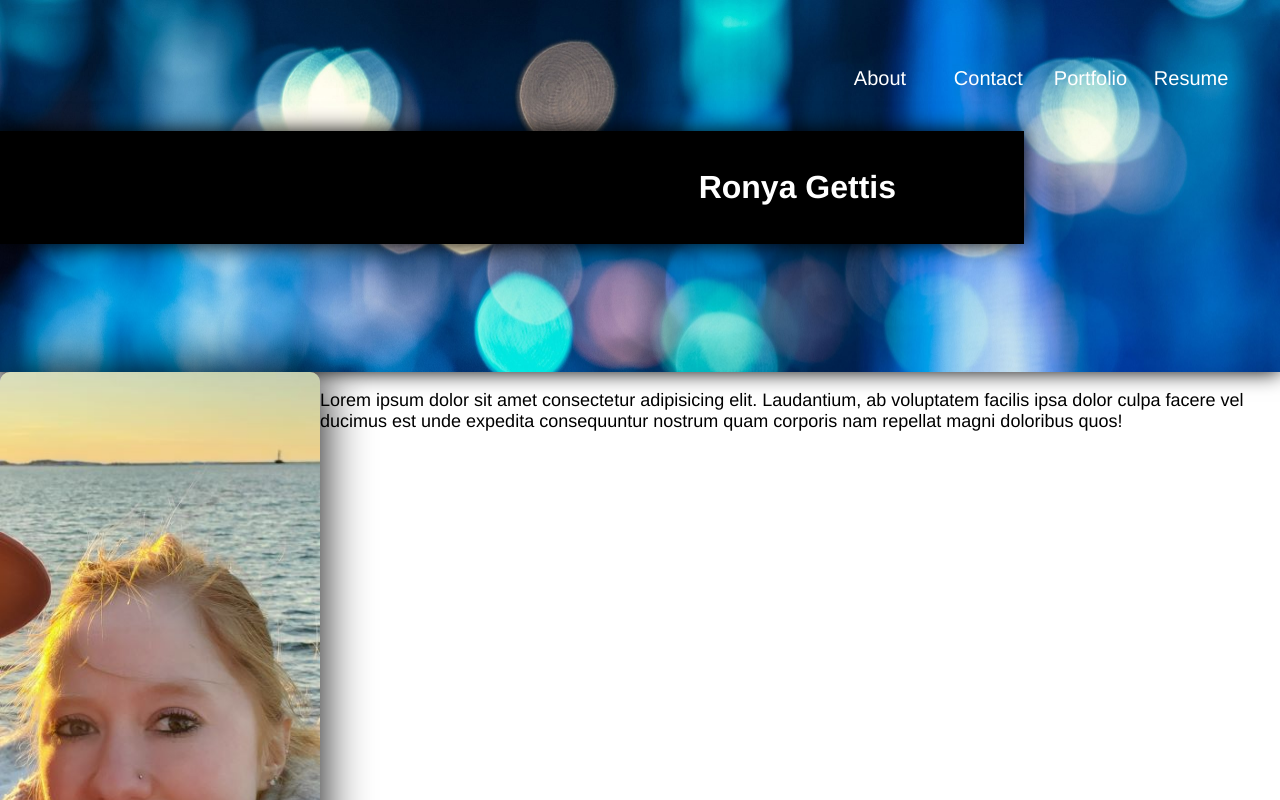
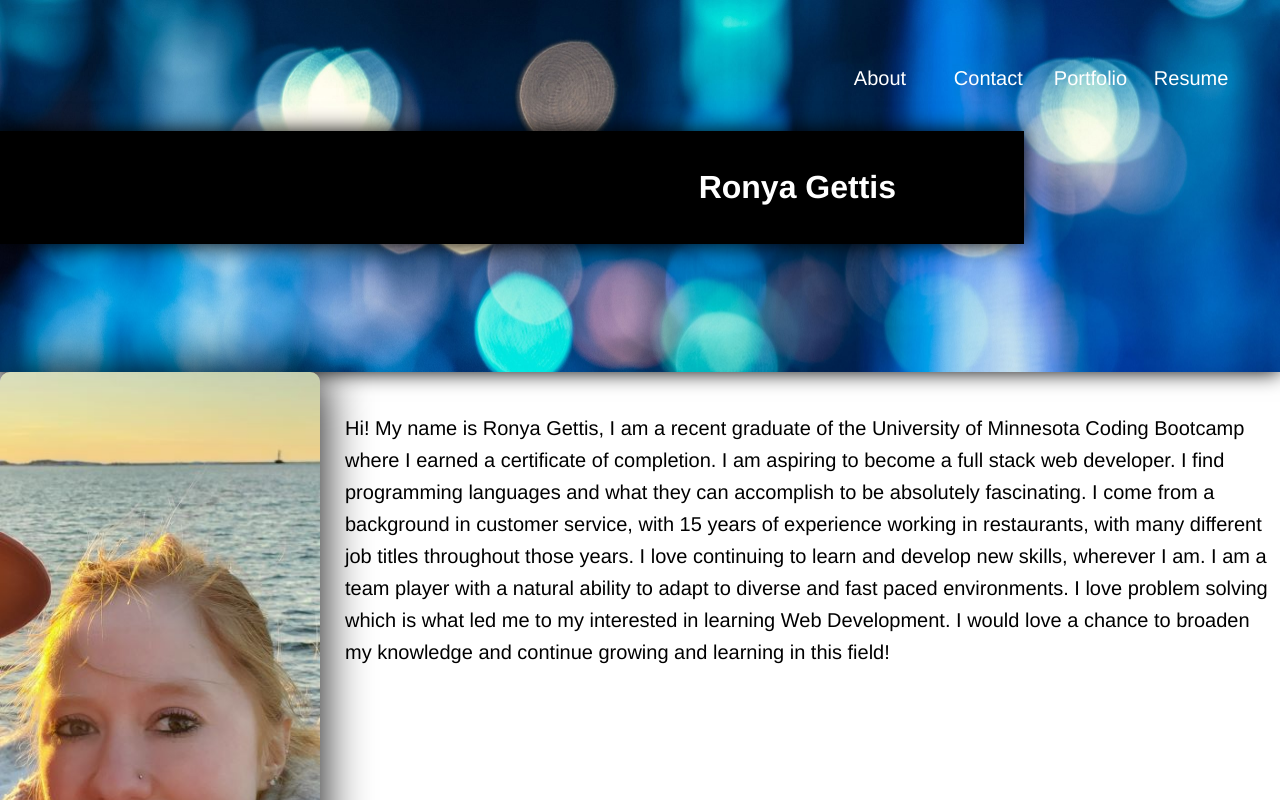
Before and after one commit to klmirg/ronya-react-portfolio, a React (Create React App) app: page / in a window 1280 px wide. Shown: the top 800 px of the page. Built offline with nearby package versions, Linux system fonts and the light colour scheme.

Commit message:
updated the about section

```diff
--- a/src/components/About/About.css
+++ b/src/components/About/About.css
@@ -10,6 +10,9 @@
 #about {
   /* position: absolute; */
   text-align: left;
+  padding-left: 25px;
+  padding-top: 20px;
+  line-height: 2rem;
 }
 
 .about {
@@ -17,5 +20,5 @@
 }
 
 .about p {
-  font-size: 18px;
+  font-size: 20px;
 }
--- a/src/components/About/index.js
+++ b/src/components/About/index.js
@@ -5,7 +5,12 @@ function About() {
   return (
     <section className='about'>
       <img className="myImage" src={require(`../../assets/images/ImageOfRonya.jpg`)} alt="Ronya Gettis by a body of water" />
-      <p id="about">Lorem ipsum dolor sit amet consectetur adipisicing elit. Laudantium, ab voluptatem facilis ipsa dolor culpa facere vel ducimus est unde expedita consequuntur nostrum quam corporis nam repellat magni doloribus quos!</p>
+      <p id="about">Hi! My name is Ronya Gettis, I am a recent graduate of the University of Minnesota Coding Bootcamp where I earned
+      a certificate of completion. I am aspiring to become a full stack web developer. I find programming languages and what they can
+      accomplish to be absolutely fascinating. I come from a background in customer service, with 15 years of experience working in restaurants,
+      with many different job titles throughout those years. I love continuing to learn and develop new skills, wherever I am. I am a team player
+      with a natural ability to adapt to diverse and fast paced environments. I love problem solving which is what led me to my interested in learning
+      Web Development. I would love a chance to broaden my knowledge and continue growing and learning in this field! </p>
     </section>
 
   );
--- a/src/components/Footer/Footer.css
+++ b/src/components/Footer/Footer.css
@@ -10,13 +10,13 @@
   list-style: none;
   display: inline-block;
   width: 10%;
-  margin-bottom: 0%;
+  /* margin-bottom: 0%; */
 }
 
 .footer {
-  margin-top: 30%;
+  /* margin-top: 30%; */
   text-align: center;
-  /* position: relative;
-  float:inline-end; */
+  position: relative;
+  /* float:inline-end; */
   /* padding-top: 50%; */
 }
--- a/src/pages/Resume/Resume.css
+++ b/src/pages/Resume/Resume.css
@@ -1,9 +1,21 @@
-/* .skills li {
-  display: block;
-} */
+.skills li {
+  font-size: 20px;
+  line-height: 2rem;
+}
 
 .resume button {
   background-color: black;
   color: white;
-  padding: 5px;
+  padding: 10px;
+  margin-top: 3%;
+  margin-left: 3%;
 }
+
+.resume {
+  text-align: center;
+}
+
+.resume h4 {
+  margin-left: 3%;
+  font-size: 24px;
+}
```
